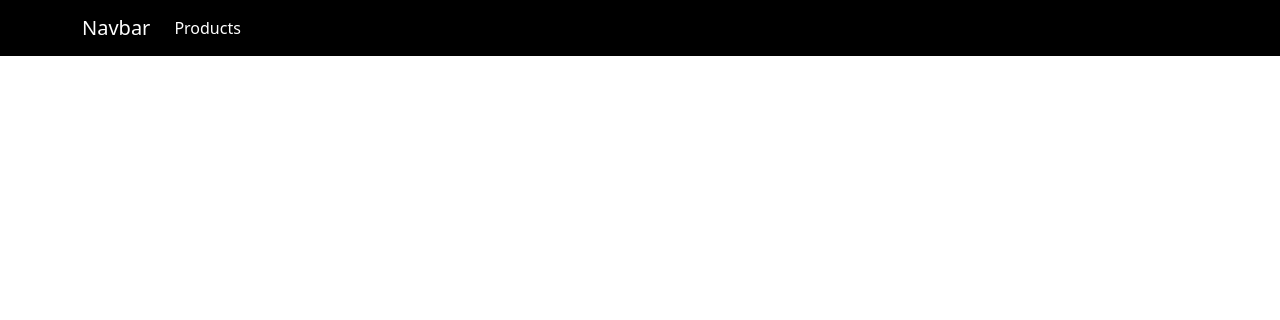
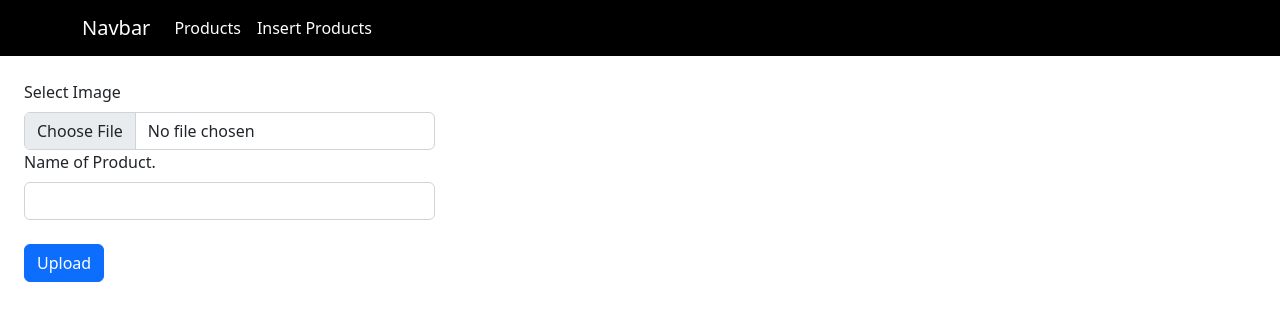
Before and after one commit to RochinaWellington/apiRestImageFrontend, an Angular app: page /insertProduct in a window 1280 px wide. Before the commit this address led to /. Shown: the top 320 px of the page. Built offline with nearby package versions, Linux system fonts and the light colour scheme.

Commit message:
feat: consume api-res-image

```diff
--- a/src/app/app-routing.module.ts
+++ b/src/app/app-routing.module.ts
@@ -1,5 +1,6 @@
 import { NgModule } from '@angular/core';
 import { RouterModule, Routes } from '@angular/router';
+import { ProductInsertComponent } from './component/products/product-insert/product-insert.component';
 import { ProductsListComponent } from './component/products/products-list/products-list.component';
 
 const routes: Routes = [
@@ -10,6 +11,10 @@ const routes: Routes = [
   {
     path:'products',
     component:ProductsListComponent
+  },
+  {
+    path:'insertProduct',
+    component:ProductInsertComponent
   }
 ];
 
--- a/src/app/app.component.html
+++ b/src/app/app.component.html
@@ -9,6 +9,9 @@
           <li class="nav-item">
             <a class="nav-link active" aria-current="page" routerLink="products">Products</a>
           </li>
+          <li class="nav-item">
+            <a class="nav-link active" aria-current="page" routerLink="insertProduct">Insert Products</a>
+          </li>
 
         </ul>
       </div>
--- a/src/app/app.module.ts
+++ b/src/app/app.module.ts
@@ -6,12 +6,14 @@ import { AppComponent } from './app.component';
 import { ProductsComponent } from './products/products.component';
 import { ProductsListComponent } from './component/products/products-list/products-list.component';
 import { HttpClientModule } from '@angular/common/http';
+import { ProductInsertComponent } from './component/products/product-insert/product-insert.component';
 
 @NgModule({
   declarations: [
     AppComponent,
     ProductsComponent,
-    ProductsListComponent
+    ProductsListComponent,
+    ProductInsertComponent
   ],
   imports: [
     BrowserModule,
--- /dev/null
+++ b/src/app/component/products/product-insert/product-insert.component.html
@@ -0,0 +1,22 @@
+
+
+
+<!---->
+<div class="mx-auto p-4" style="width: 100%;" >
+<form>
+
+    <div class="col-md-4">
+        <label for="formGroupExampleInput2" class="form-label">Select Image</label>
+        <input type="file" class="form-control" id="formGroupExampleInput2" (change)="onFileSelected($event)">
+    </div>
+    <div class="col-md-4">
+        <label for="validationCustom01" class="form-label">Name of Product.</label>
+        <input type="text" class="form-control" >
+        <div class="valid-feedback">
+          Looks good!
+        </div>
+    </div>
+    <br>
+    <button type="submit" class="btn btn-primary" (click)="onUpload()"> Upload</button>
+</form>
+</div>
--- /dev/null
+++ b/src/app/component/products/product-insert/product-insert.component.ts
@@ -0,0 +1,56 @@
+import { Component, OnInit } from '@angular/core';
+import { ProductsService } from 'src/app/services/products.service';
+import { Product } from 'src/app/models/products.model';
+
+@Component({
+  selector: 'app-product-insert',
+  templateUrl: './product-insert.component.html',
+  styleUrls: ['./product-insert.component.css']
+})
+
+export class ProductInsertComponent implements OnInit {
+
+ fileToUpload: File | undefined;
+ formData: FormData = new FormData();
+ name:string='';
+ product?:Product;
+  constructor(private productsService:ProductsService) { }
+
+
+  ngOnInit(): void {
+  }
+
+  onFileSelected(event:any){
+   this.fileToUpload =<File>event.target.files[0]
+  // console.log(this.fileToUpload)
+   this.formData.append('image', this.fileToUpload, this.fileToUpload.name);
+
+
+
+  }
+
+  onUpload(){
+    //const formData: FormData = new FormData();
+
+    this.formData.append('name',this.name)
+
+    this.productsService.postProduct(this.formData)
+    .subscribe({
+      next: (products) => {
+        this.product=products;
+        console.log(products)
+
+      },
+      error: (response) =>{
+        console.log(response)
+      }
+
+    })
+
+  }
+
+
+
+
+
+}
--- a/src/app/component/products/products-list/products-list.component.ts
+++ b/src/app/component/products/products-list/products-list.component.ts
@@ -21,7 +21,7 @@ export class ProductsListComponent implements OnInit {
 
       },
       error: (response) =>{
-        console.log("---------------------------------")
+        console.log(response)
       }
 
     })
--- a/src/app/models/products.model.ts
+++ b/src/app/models/products.model.ts
@@ -9,3 +9,7 @@ export interface Product {
     updatedAt: Date;
     __v: number;
 }
+
+constructor: void {
+
+}
--- a/src/app/services/products.service.ts
+++ b/src/app/services/products.service.ts
@@ -9,6 +9,7 @@ import { Product } from '../models/products.model';
 })
 export class ProductsService {
 
+
   baseApiUrl:String= environment.baseApiUrl
   constructor(private http:HttpClient) { }
 
@@ -16,4 +17,12 @@ export class ProductsService {
     return this.http.get<Product[]>(this.baseApiUrl+'/products')
 
   }
+
+  postProduct(formData:FormData):Observable <Product> {
+
+    return this.http.post<Product>(this.baseApiUrl+"/products", formData)
+
+
 }
+
+}
```
Also changed, not shown: src/app/component/products/products-list/products-list.component.html (+1 -9 lines), src/app/component/products/product-insert/product-insert.component.css (added), 1 other file (tests, documents, lock files or other folders).
